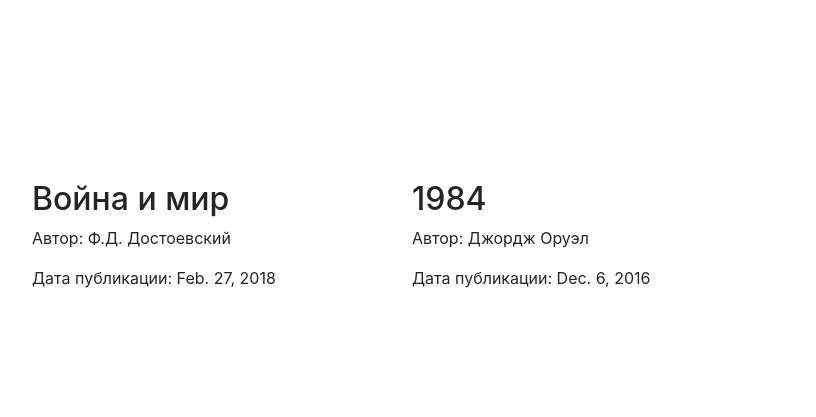
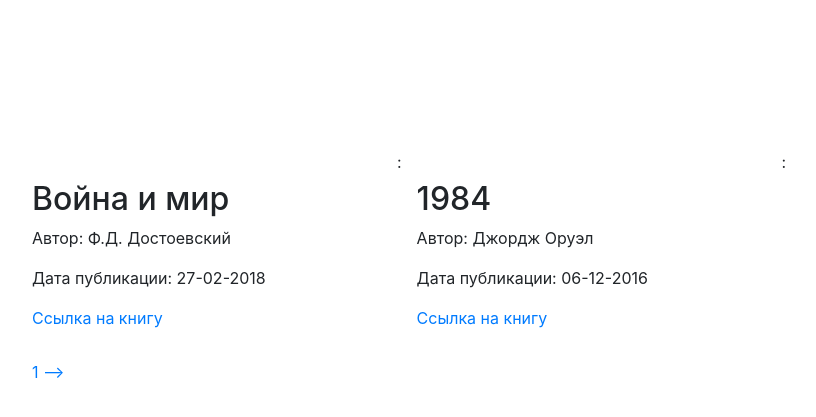
Before and after one commit to dmitrii1991/Netology, a Django app: template Django/lesson_3/task3/templates/books/books_list.html in a window 1280 px wide. Shown: the part 78-495 px from the top of the page, without its empty margins (53-869 px from the left). Run offline with Django 3.2, Linux system fonts and the light colour scheme; data comes from the database, SQL or seed files in the repository; tables that the repository leaves empty hold one stand-in row (values such as "Sample post"); the template is opened without the code that fills it: values that come from a table or form of the project are taken from there, most other values are stand-ins (such as "Sample title", 1, 10 or a date in 2020); some libraries are stand-ins or nearby versions.

Commit message:
Update books_list.html

```diff
--- a/Django/lesson_3/task3/templates/books/books_list.html
+++ b/Django/lesson_3/task3/templates/books/books_list.html
@@ -13,9 +13,13 @@
             <div class="book col-md-4">
                 <h2>{{ book.name }}</h2>
                 <p>Автор: {{ book.author }}</p>
-                <p>Дата публикации: {{ book.pub_date }}</p>
-            </div>
+                <p>Дата публикации: {{ book.pub_date|date:"d-m-Y" }}</p>
+                <a class="button button-primary" href='/books/{{ book.pub_date|date:"Y-m-d"}}'>Cсылка на книгу</a>
+            </div>:
         {% endfor %}
         </div>
+        {% if prev_page_url %}<a class="button button-primary" href='/books/{{ prev_page_url.pub_date|date:"Y-m-d" }}'>⟵</a>{% endif %}
+    <a class="button disabled" href="">{{ current_page }}</a>
+    {% if next_page_url %}<a class="button button-primary" href='/books/{{ .pub_date|date:"Y-m-d" }}'>⟶</a>{% endif %}
     </div>
 {% endblock %}
```
